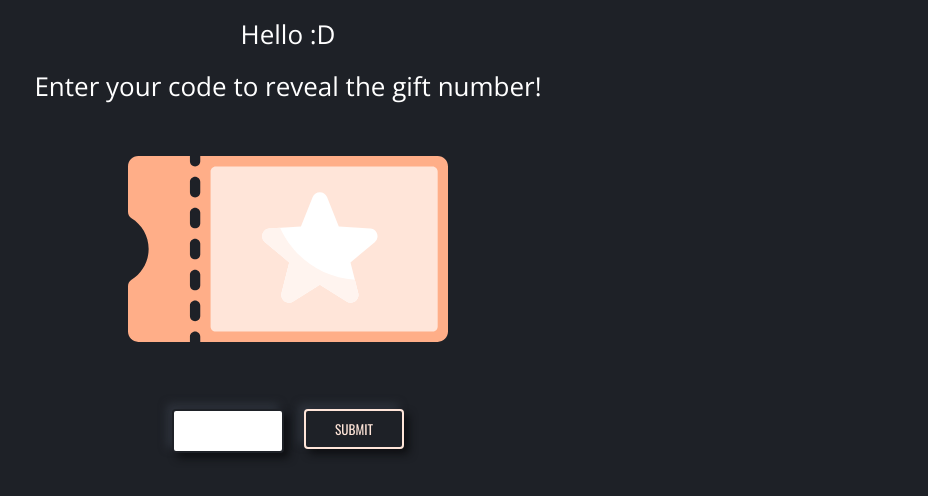
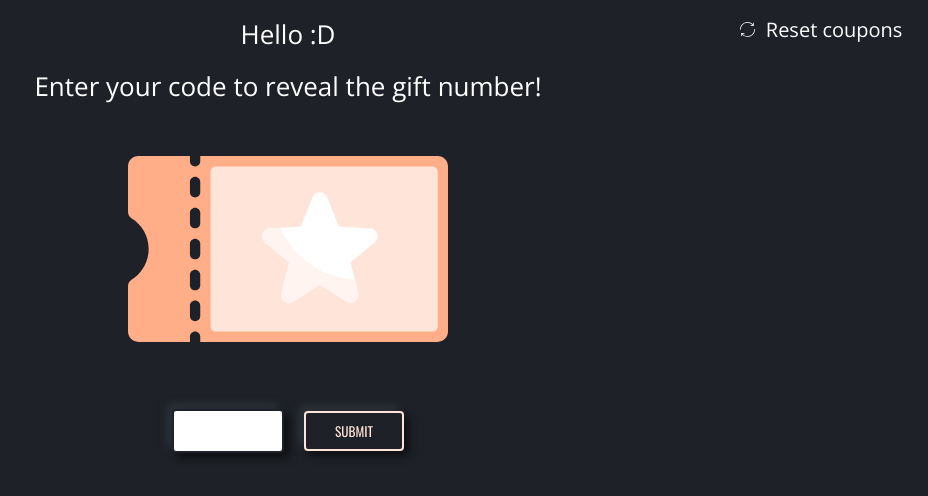
Before and after one commit to vrajeshiyengar/redeem-code, a React (Create React App) app: page / in a window 1280 px wide. Shown: the top 496 px of the page, without its empty margins (352-1280 px from the left). Built offline with nearby package versions, Linux system fonts and the light colour scheme.

Commit message:
added coupon reset feature

```diff
--- a/src/App.js
+++ b/src/App.js
@@ -1,5 +1,6 @@
 import './App.scss';
 import couponSVG from './assets/coupon.svg';
+import resetSVG from './assets/recycle.svg';
 import { useState, useEffect } from "react";
 import codeMap from "./assets/codes.json"
 
@@ -24,7 +25,6 @@ const Coupons = ({ codes }) => {
 }
 
 const App = () => {
-  debugger;
 
   const fetchFromLocalStorage = () => {
     try {
@@ -46,7 +46,6 @@ const App = () => {
 
   useEffect(() => {
     setEnteredCode("");
-    debugger;
     window.localStorage.setItem("unlockedCodes",JSON.stringify(unlockedCodes))
   }, [unlockedCodes])
 
@@ -77,6 +76,12 @@ const App = () => {
       <header className="app-body">
         <div className="redeem-title">
           <span className="redeem-text">Hello :D</span>
+          <span className="reset-button" onClick={()=>{
+              setUnlockedCodes([]);
+            }}>
+            <img src={resetSVG} alt="reset" className="reset"/>
+            <span className="hide-sm">Reset coupons</span>
+          </span>
           <span className="redeem-text">Enter your code to reveal the gift number!</span>
           <img src={couponSVG} alt="coupon" className="coupon" />
           <div className="responsive-flex">
--- a/src/App.scss
+++ b/src/App.scss
@@ -20,10 +20,15 @@ $highlight-peach : #FFF4EF;
 .responsive-flex {
   display: flex;
   flex-direction: row;
+  justify-content: center;
+  align-items: center;
   @media (max-width : 768px) {
     flex-direction: column;
-    justify-content: center;
-    align-items: center;
+  }
+}
+.hide-sm {
+  @media (max-width : 768px) {
+    display: none;
   }
 }
 .app-body {
@@ -46,6 +51,22 @@ $highlight-peach : #FFF4EF;
     .redeem-text {
       margin-top: 2vh;
     }
+    .reset {
+      max-width: 16px;
+      max-height: 16px;
+      margin-right: 10px;
+    }
+    .reset-button {
+      position: fixed;
+      right: 2vw;
+      top: 2vh;
+      display: flex;
+      justify-content: center;
+      align-items: center;
+      cursor: pointer;
+      font-size: calc(4px + 2vmin);
+    }
+
     .coupon {
       max-width: 50vw;
       max-height: 40vh;
--- a/src/assets/codes.json
+++ b/src/assets/codes.json
@@ -22,9 +22,9 @@
     "KLIMYRIAD3" : "GIFT NO. 21",
     "22SKOOB" : "GIFT NO. 22",
     "GNIDAER32" : "GIFT NO. 23",
-    "COUPON1" : "TEST NO. 2",
-    "COUPON2" : "TEST NO. 3",
-    "COUPON3" : "TEST NO. 4",
-    "COUPON4" : "TEST NO. 5",
-    "COUPON5" : "TEST NO. 6"
+    "COUPON1" : "TEST NO. 1",
+    "COUPON2" : "TEST NO. 2",
+    "COUPON3" : "TEST NO. 3",
+    "COUPON4" : "TEST NO. 4",
+    "COUPON5" : "TEST NO. 5"
 }
```
Also changed, not shown: src/assets/recycle.svg (added).
